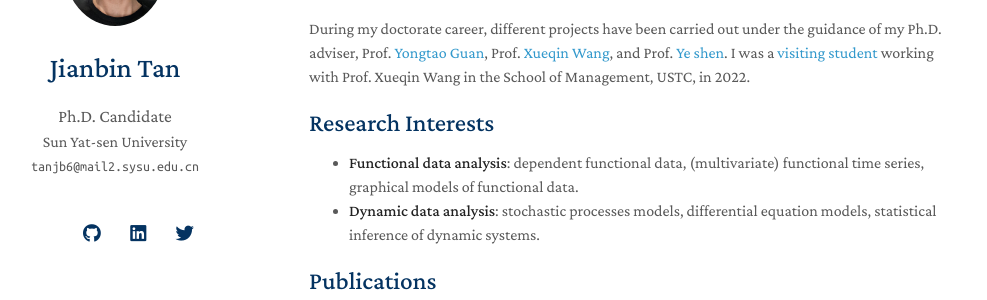
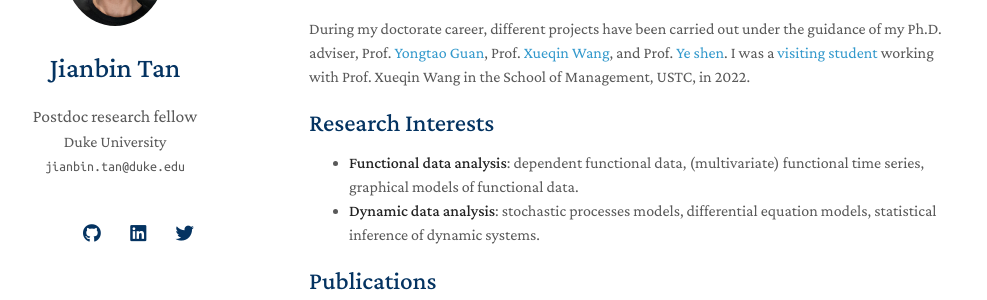
Before and after one commit to Tan-jianbin/Tan-jianbin.github.io, a Jekyll site: the page built from index.md, in a window 1280 px wide. Shown: the part 184-484 px from the top of the page, without its empty margins (161-1148 px from the left). Built offline with Jekyll 4.4.1, drawn with Linux system fonts in a browser that asks for light colours; nearby versions of some CDN libraries; a style sheet for code colours, icons or effects is not loaded; our own code applies the rules of GitHub Pages for plain Markdown files.

Commit message:
Update _config.yml

```diff
--- a/_config.yml
+++ b/_config.yml
@@ -1,8 +1,8 @@
 # Basic Information
 title: Jianbin Tan
-position: Ph.D. Candidate
-affiliation: Sun Yat-sen University
-email: tanjb6@mail2.sysu.edu.cn
+position: Postdoc research fellow
+affiliation: Duke University
+email: jianbin.tan@duke.edu
 
 # Search Engine Optimization (SEO)
 # The following information is used to improve the website traffic from search engines, e.g., Google.
```
